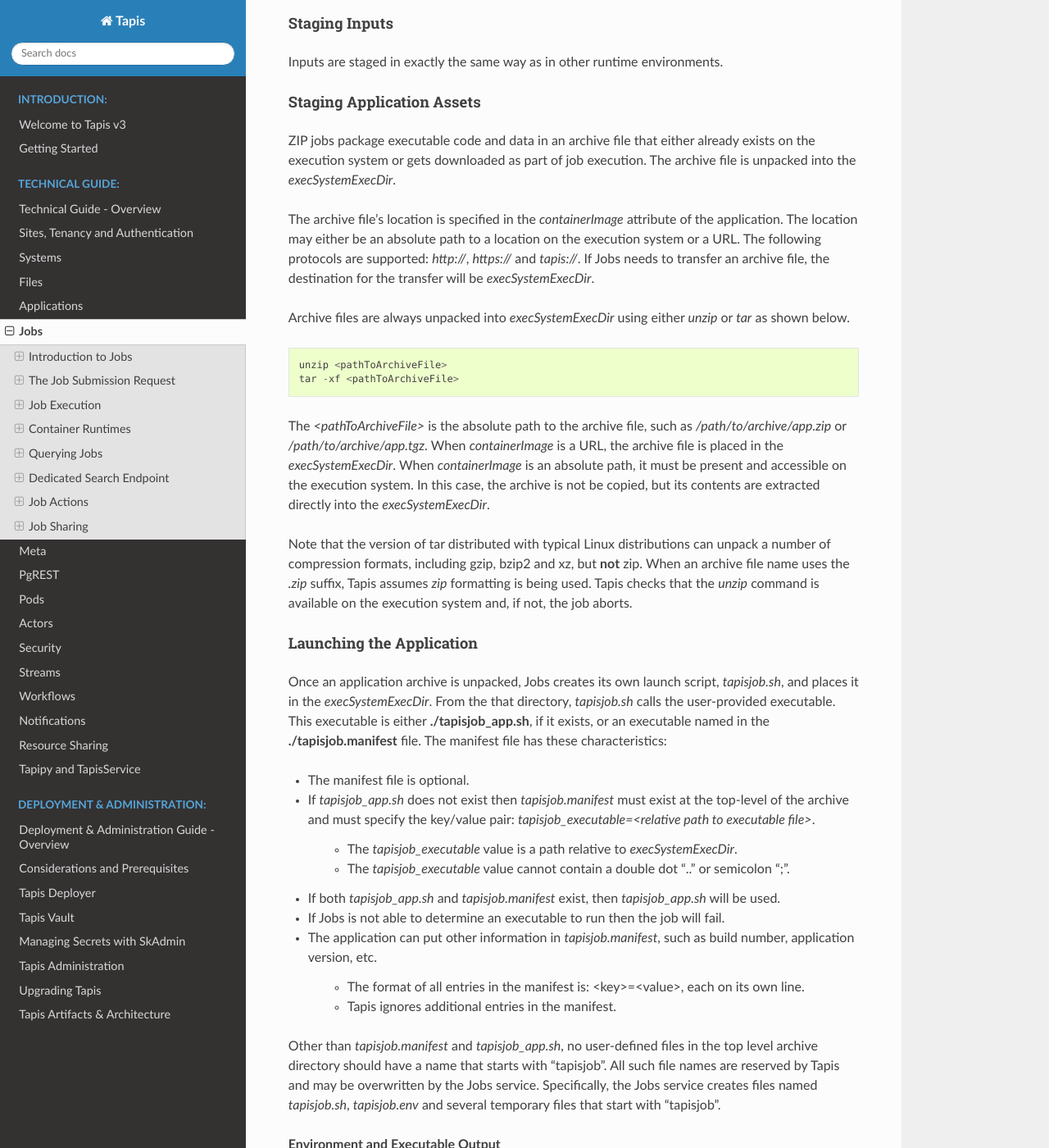
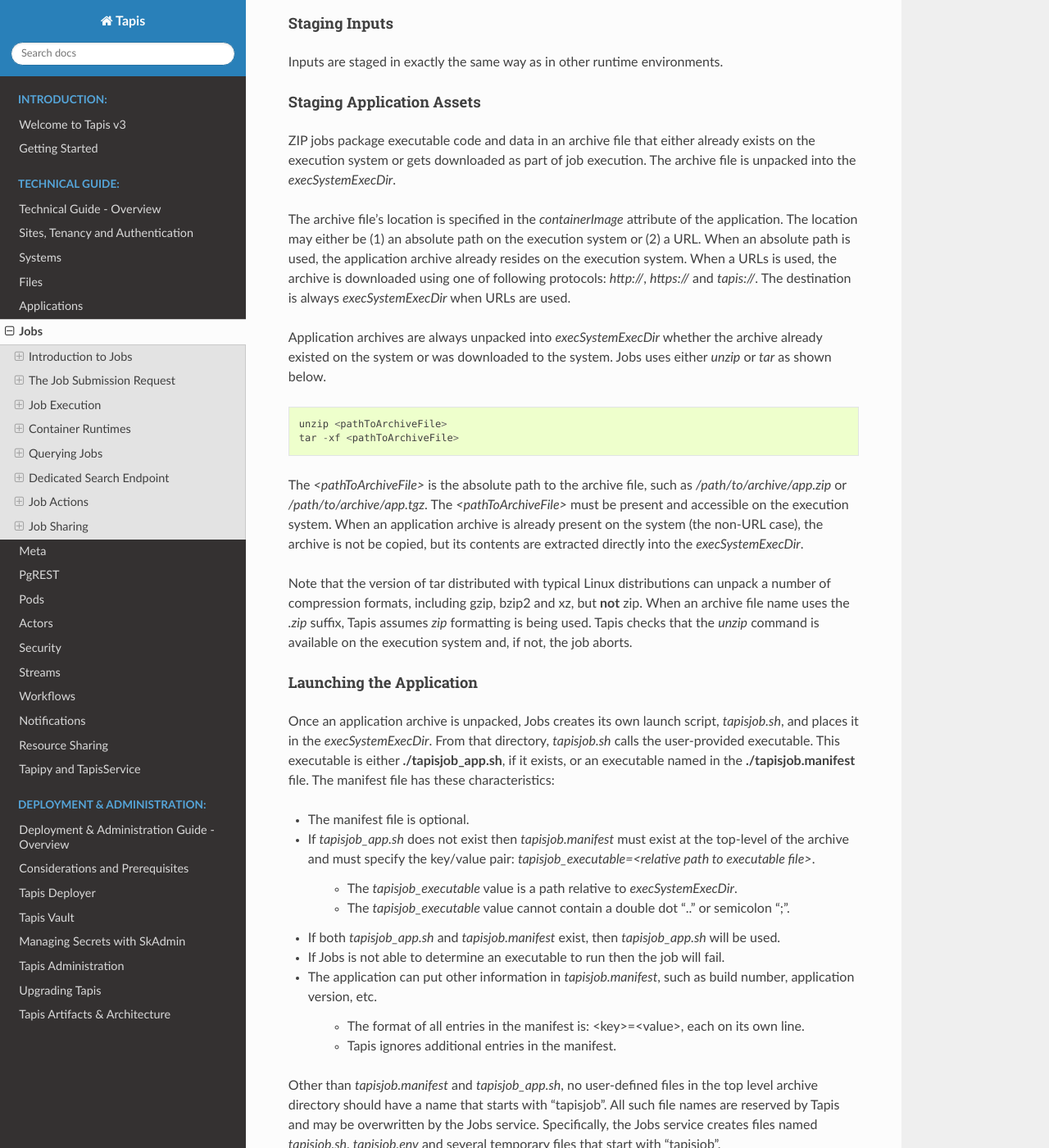
Before and after one commit to tapis-project/documentation, a Sphinx documentation site: the page built from source/technical/jobs.rst, in a window 1280 px wide and 1400 px high, scrolled down 29615 px. Shown: the whole window at 82% size. Built offline with Sphinx 7.4.7 and the Read the Docs theme 2.0.0, drawn with Linux system fonts in a browser that asks for light colours.

Commit message:
rewording some ZIP text

```diff
--- a/source/technical/jobs.rst
+++ b/source/technical/jobs.rst
@@ -1104,22 +1104,22 @@
 
 ZIP jobs package executable code and data in an archive file that either already exists on the execution system or gets downloaded as part of job execution. The archive file is unpacked into the *execSystemExecDir*.
 
-The archive file's location is specified in the *containerImage* attribute of the application. The location may either be an absolute path to a location on the execution system or a URL.  The following protocols are supported: *http://*, *https://* and *tapis://*. If Jobs needs to transfer an archive file, the destination for the transfer will be *execSystemExecDir*.
-
-Archive files are always unpacked into *execSystemExecDir* using either *unzip* or *tar* as shown below.
+The archive file's location is specified in the *containerImage* attribute of the application. The location may either be (1) an absolute path on the execution system or (2) a URL.  When an absolute path is used, the application archive already resides on the execution system.  When a URLs is used, the archive is downloaded using one of following protocols: *http://*, *https://* and *tapis://*.  The destination is always *execSystemExecDir* when URLs are used.
+
+Application archives are always unpacked into *execSystemExecDir* whether the archive already existed on the system or was downloaded to the system.  Jobs uses either *unzip* or *tar* as shown below.
 ::
 
         unzip <pathToArchiveFile>
         tar -xf <pathToArchiveFile>
 
-The *<pathToArchiveFile>* is the absolute path to the archive file, such as */path/to/archive/app.zip* or */path/to/archive/app.tgz*.  When *containerImage* is a URL, the archive file is placed in the *execSystemExecDir*.  When *containerImage* is an absolute path, it must be present and accessible on the execution system.  In this case, the archive is not be copied, but its contents are extracted directly into the *execSystemExecDir*.
+The *<pathToArchiveFile>* is the absolute path to the archive file, such as */path/to/archive/app.zip* or */path/to/archive/app.tgz*.  The *<pathToArchiveFile>* must be present and accessible on the execution system.  When an application archive is already present on the system (the non-URL case), the archive is not be copied, but its contents are extracted directly into the *execSystemExecDir*.
 
 Note that the version of tar distributed with typical Linux distributions can unpack a number of compression formats, including gzip, bzip2 and xz, but **not** zip. When an archive file name uses the *.zip* suffix, Tapis assumes *zip* formatting is being used.  Tapis checks that the *unzip* command is available on the execution system and, if not, the job aborts.
 
 Launching the Application
 ^^^^^^^^^^^^^^^^^^^^^^^^^
 
-Once an application archive is unpacked, Jobs creates its own launch script, *tapisjob.sh*, and places it in the *execSystemExecDir*.  From the that directory, *tapisjob.sh* calls the user-provided executable.  This executable is either **./tapisjob_app.sh**, if it exists, or an executable named in the **./tapisjob.manifest** file.  The manifest file has these characteristics:
+Once an application archive is unpacked, Jobs creates its own launch script, *tapisjob.sh*, and places it in the *execSystemExecDir*.  From that directory, *tapisjob.sh* calls the user-provided executable.  This executable is either **./tapisjob_app.sh**, if it exists, or an executable named in the **./tapisjob.manifest** file.  The manifest file has these characteristics:
 
 * The manifest file is optional.
 * If *tapisjob_app.sh* does not exist then *tapisjob.manifest* must exist at the top-level of the archive and must specify the key/value pair:  *tapisjob_executable=<relative path to executable file>*.
```
